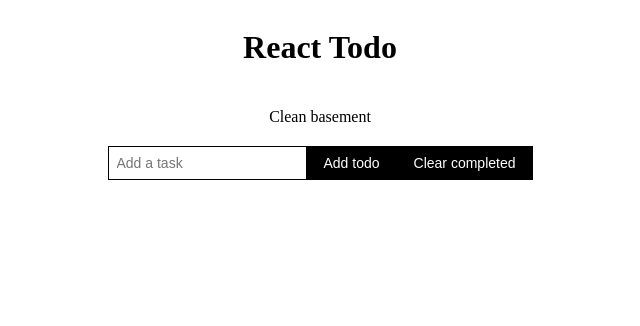
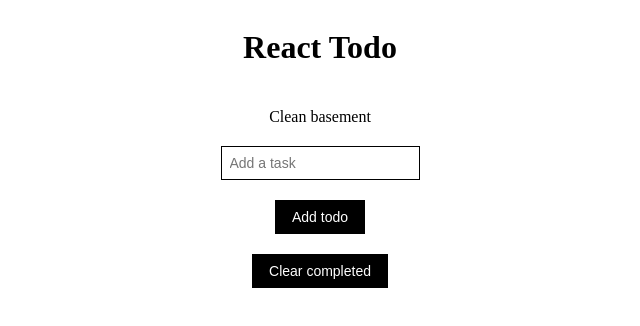
Before and after one commit to keegn/simple-react-todo, a React (Create React App) app: page / in a window 1280 px wide. Shown: the top 326 px of the page, without its empty margins (320-960 px from the left). Built offline with nearby package versions, Linux system fonts and the light colour scheme.

Commit message:
Started Styling globals

```diff
--- a/src/components/Form.js
+++ b/src/components/Form.js
@@ -1,19 +1,21 @@
 import React from "react";
 import Button from "./Button";
 import Input from "./Input";
+import { StyledForm } from "./global-styles/GlobalStyles";
 
 const Form = props => (
-  <form onSubmit={props.onSubmit}>
+  <StyledForm onSubmit={props.onSubmit}>
     <Input
       onChange={props.onChange}
       type="text"
       placeholder="Add a task"
       value={props.task}
       name={props.name}
+      autocomplete="off"
     />
     <Button text="Add todo" />
     <Button handleDelete={props.handleDelete} text="Clear completed" />
-  </form>
+  </StyledForm>
 );
 
 export default Form;
--- a/src/components/global-styles/GlobalStyles.js
+++ b/src/components/global-styles/GlobalStyles.js
@@ -24,3 +24,11 @@ export const StyledInput = styled.input`
   color: black;
   font-size: 14px;
 `;
+
+export const StyledForm = styled.form`
+  display: grid;
+  grid-template-rows: 1fr;
+  align-items: center;
+  justify-items: center;
+  grid-gap: 20px;
+`;
```
Also changed, not shown: package.json (+2 -7 lines).
